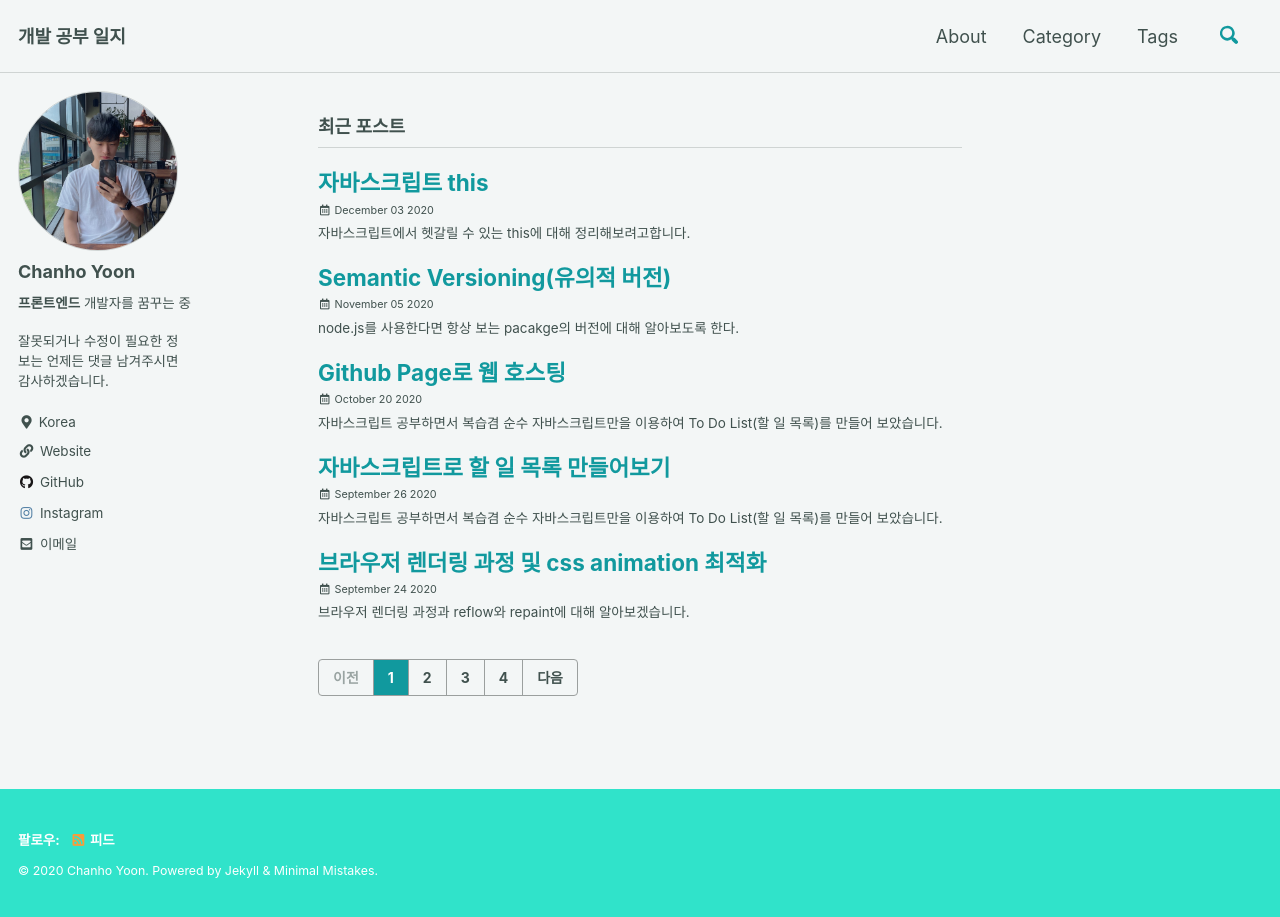
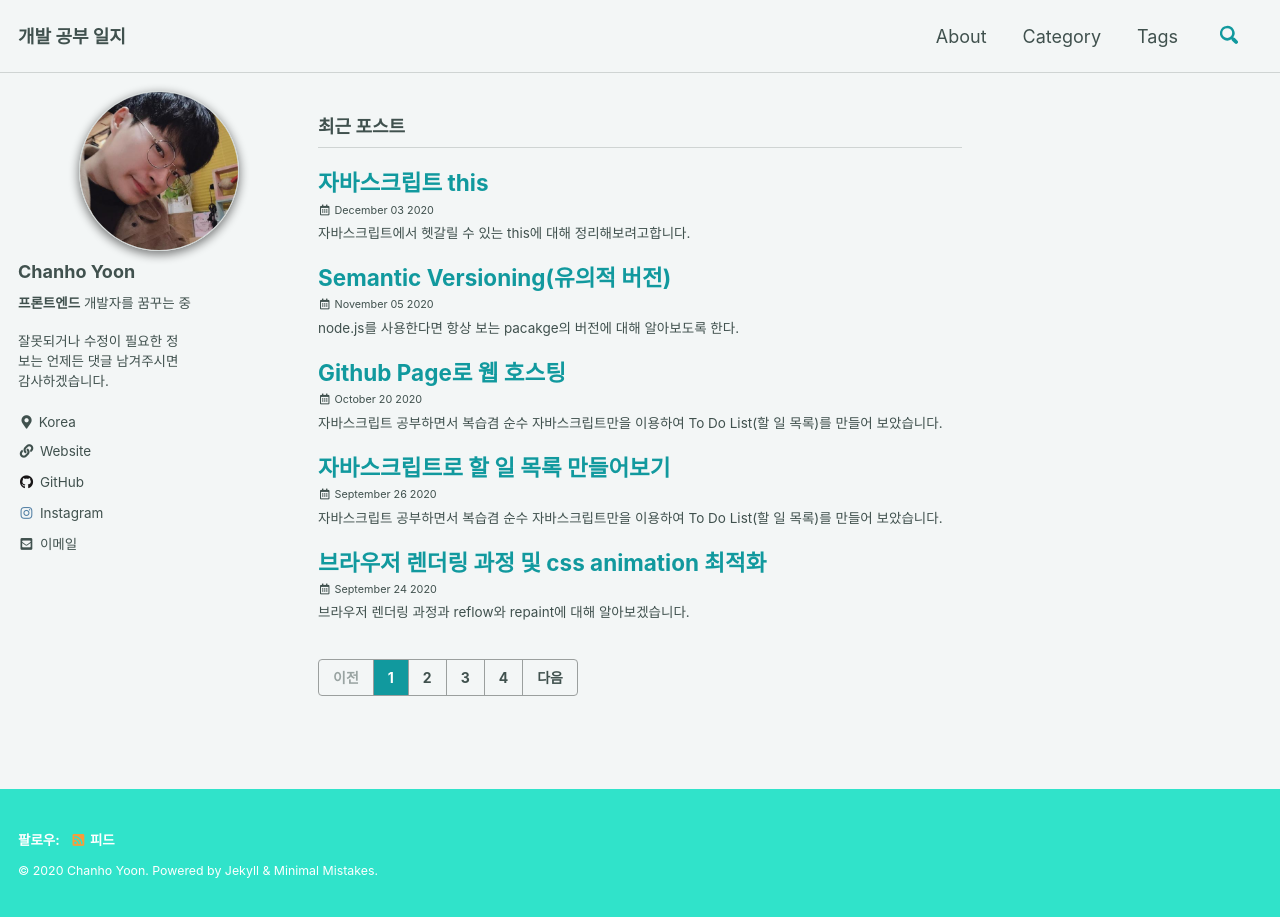
Before and after one commit to chanho-Yoon/chanho-Yoon.github.io, a Jekyll site: the page built from index.html, in a window 1280 px wide. Built offline with Jekyll 4.4.1, drawn with Linux system fonts in a browser that asks for light colours; cached includes are drawn as plain includes; the list of posts is cut into pages by our own code.

Commit message:
profile img 변경 및 box-shadow효과 적용

```diff
--- a/_sass/minimal-mistakes/_sidebar.scss
+++ b/_sass/minimal-mistakes/_sidebar.scss
@@ -122,7 +122,8 @@
   height: 36px;
 
   @include breakpoint($large) {
-    display: block;
+    display: flex;
+	justify-content: center;
     width: auto;
     height: auto;
   }
@@ -130,10 +131,10 @@
   img {
     max-width: 160px;
     border-radius: 50%;
-
     @include breakpoint($large) {
       padding: 0px;
       border: 1px solid $border-color;
+	  box-shadow: 0 3px 10px 1px rgba(0,0,0,.48);
     }
   }
 }
```
Also changed, not shown: assets/images/profile.jpg.
